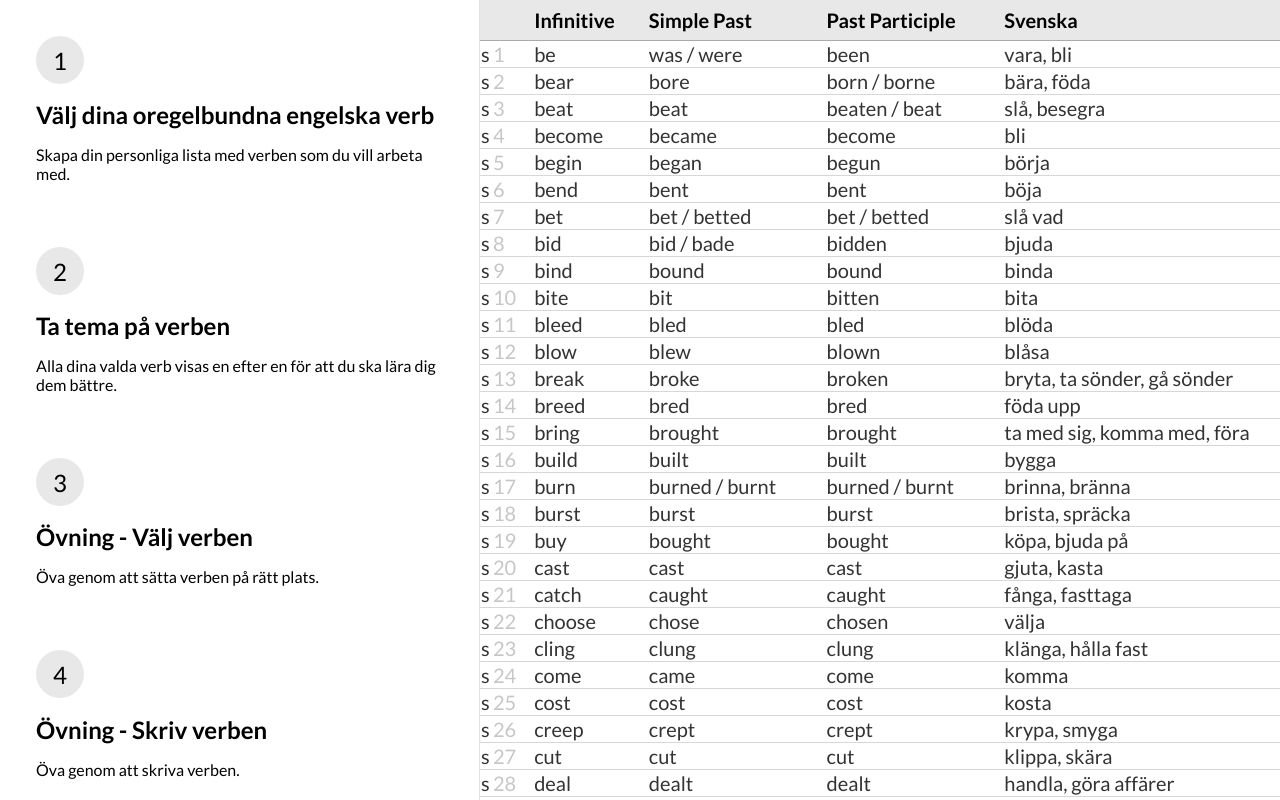
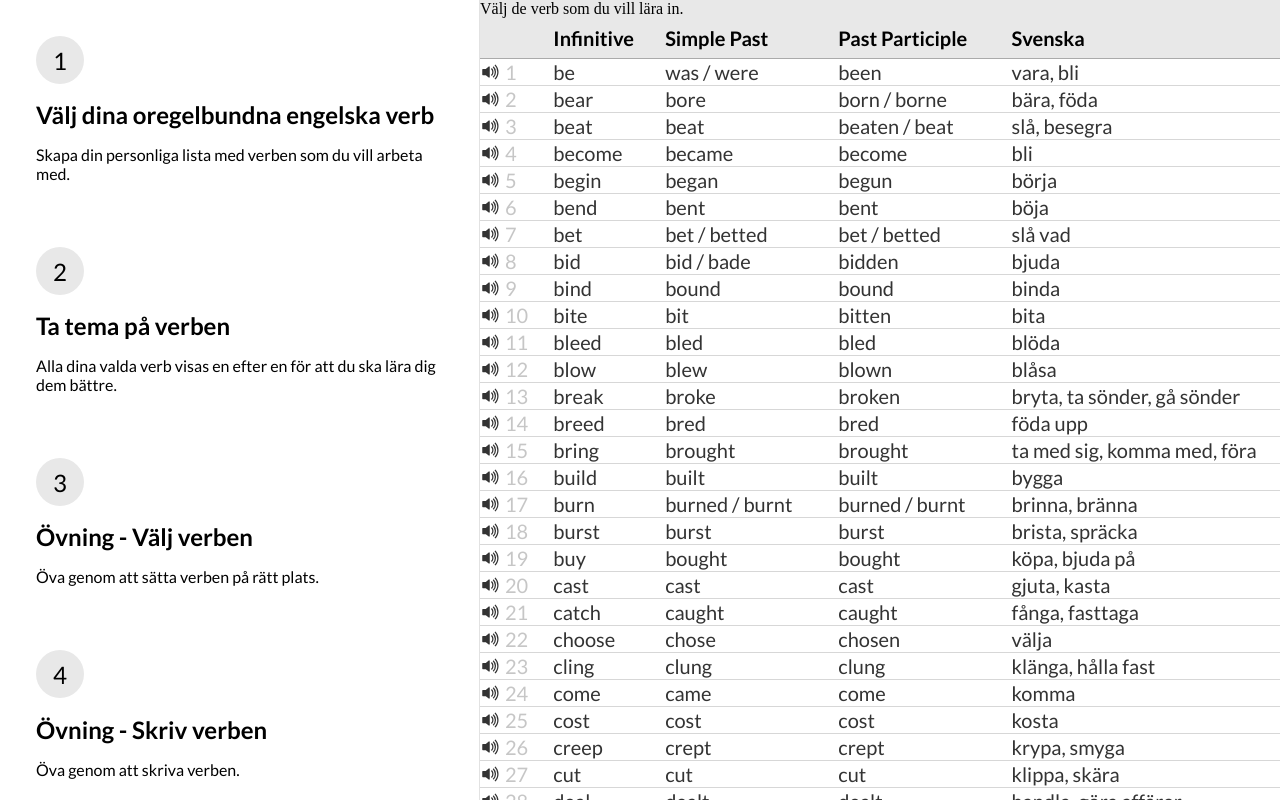
Before and after one commit to veryuniqueusername/foxiverbs, a React app: page / in a window 1280 px wide. Shown: the top 800 px of the page. Built offline with nearby package versions, Linux system fonts and the light colour scheme.

Commit message:
react icons and table header

```diff
--- a/package.json
+++ b/package.json
@@ -11,6 +11,7 @@
 	"dependencies": {
 		"react": "^17.0.2",
 		"react-dom": "^17.0.2",
+		"react-icons": "^4.2.0",
 		"react-router-dom": "^5.2.1"
 	},
 	"devDependencies": {
--- a/src/Choose.tsx
+++ b/src/Choose.tsx
@@ -1,3 +1,4 @@
+import { BsFillVolumeUpFill } from 'react-icons/bs';
 import { useState } from 'react';
 import { verbList, getVariant } from './verbGetter';
 import { setSelected, getSelected } from './storage';
@@ -9,7 +10,13 @@ function TableRow({ i, verb }: { i: number; verb: string }) {
 	const storedValue = getSelected(verb);
 	const [selectedState, setSelectedState] = useState(storedValue);
 
-	function click() {
+	function click(e) {
+		const target = e.target;
+		console.log(target);
+		if (target.className === 'speaker' || target !== HTMLTableElement) {
+			console.log('yes');
+			return;
+		}
 		if (!selectedState) {
 			setSelectedState(true);
 			setSelected(verb, true);
@@ -22,7 +29,7 @@ function TableRow({ i, verb }: { i: number; verb: string }) {
 	return (
 		<tr onClick={click} className={selectedState ? 'selected' : null}>
 			<td className="speaker" onClick={() => speak(verb)}>
-				s
+				<BsFillVolumeUpFill />
 			</td>
 			<td className={`tableNumber`}>{i + 1}</td>
 			<td>{verb}</td>
@@ -44,6 +51,12 @@ export default function Choose() {
 	speak('');
 
 	return (
+		<div className="TableWrapper">
+			<div className="Header">
+				<p>Välj de verb som du vill lära in.</p>
+				{/* <button onClick={selectAll}>Markera alla</button>
+				<button onClick={deselectAll}>Avmarkera alla</button> */}
+			</div>
 			<table className="Table">
 				<thead>
 					<tr>
@@ -57,5 +70,6 @@ export default function Choose() {
 				</thead>
 				<tbody>{table}</tbody>
 			</table>
+		</div>
 	);
 }
--- a/src/styles.scss
+++ b/src/styles.scss
@@ -2,6 +2,35 @@
 
 body {
 	margin: 0;
+}
+
+.TableWrapper {
+	margin: 0;
+	padding: 0;
+	flex-grow: 1;
+	display: flex;
+	flex-direction: column;
+}
+
+.Header {
+	display: flex;
+	flex-grow: 0;
+	padding: 0;
+	margin: 0;
+	background-color: #0c0c0c18;
+	height: max-content;
+	& > button {
+		border-radius: 0;
+		border: none;
+		color: white;
+		background-color: #0c0c0c;
+		height: max-content;
+		margin: 0 1em 0 0;
+	}
+	& > p {
+		margin: 0 1em 0 0;
+		height: max-content;
+	}
 }
 
 table.Table {
@@ -27,10 +56,12 @@ table.Table {
 			background-color: #ffd95c;
 			color: black;
 			& > td.tableNumber {
+				width: 4ch;
 				color: #999999;
 			}
 		}
 		& > td.tableNumber {
+			width: 4ch;
 			color: #aaaaaaaa;
 		}
 	}
```
Also changed, not shown: 1 other file (tests, documents, lock files or other folders). Lines whose indentation alone changed are shown as unchanged.
